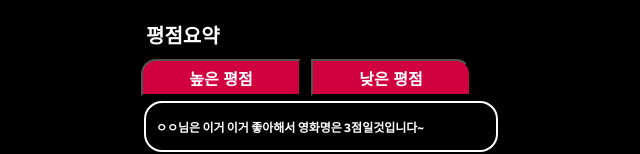
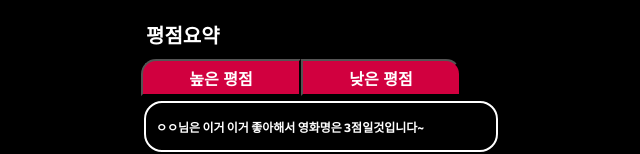
Before and after one commit to Munhak-Zip/Munhak.Zip_Front, a React (Create React App) app: page /movie/detail in a window 1280 px wide. Shown: the part 890-1044 px from the top of the page, without its empty margins (319-959 px from the left). Built offline with nearby package versions, Linux system fonts and the light colour scheme.

Commit message:
[fix/#1] 영화 ui 변경

```diff
--- a/src/resources/css/Movie/MovieDetail.css
+++ b/src/resources/css/Movie/MovieDetail.css
@@ -196,7 +196,7 @@ div.title{
     font-weight: bold;
     font-size: 16px;
     border-top-left-radius: 15px;
-    margin-right: 5px;
+
 
 }
 .btn_bad {
@@ -207,6 +207,6 @@ div.title{
     font-weight: bold;
     font-size: 16px;
     border-top-right-radius: 15px;
-    margin-left: 5px;
+
 
 }
```
